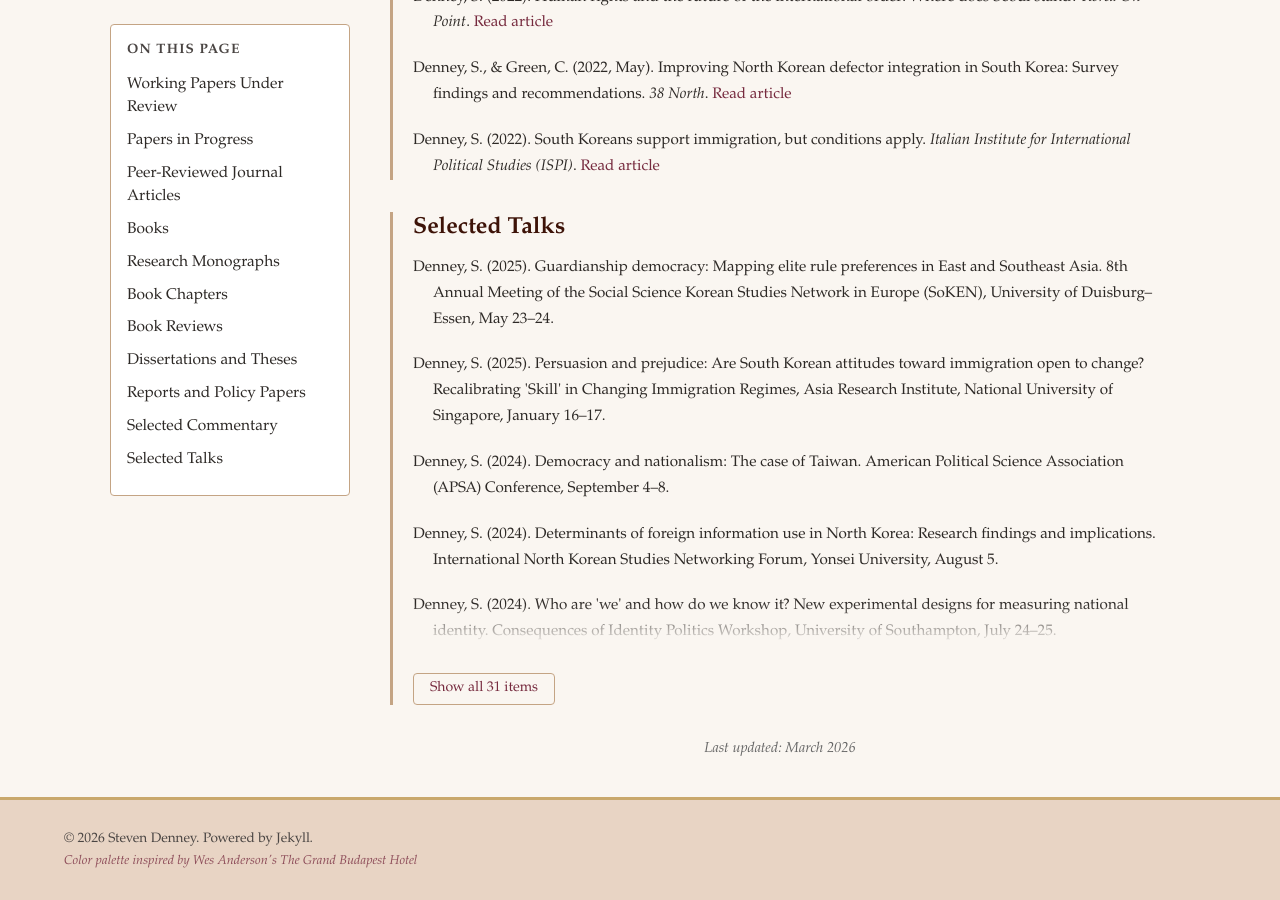
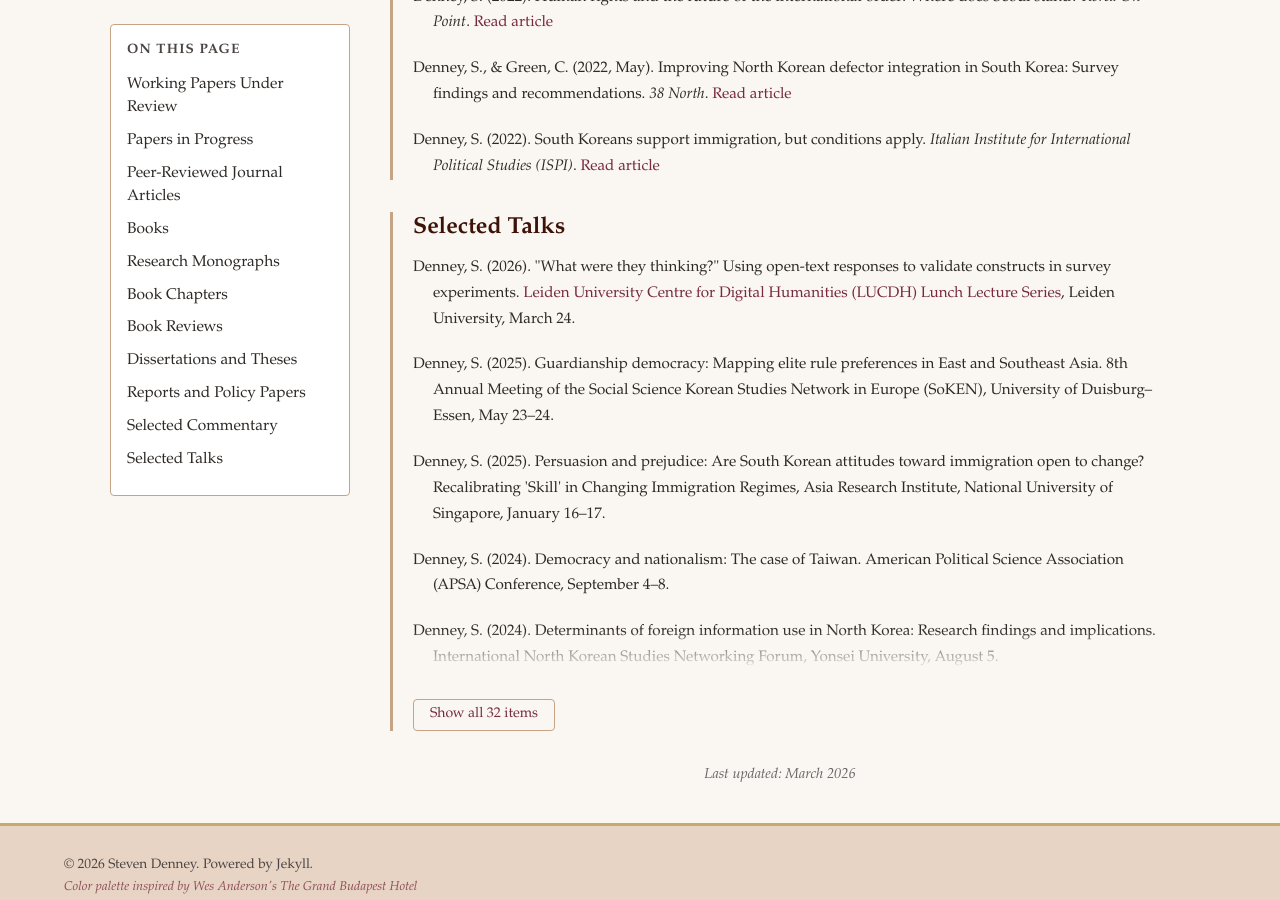
Before and after one commit to scdenney/scdenney.github.io, a Jekyll site: the page built from research.md, in a window 1280 px wide and 900 px high, scrolled down 3620 px. Built offline with Jekyll 4.4.1, drawn with Linux system fonts in a browser that asks for light colours.

Commit message:
Update CV: add LUCDH talk, open-text WP, fix IMR citation

```diff
--- a/research.md
+++ b/research.md
@@ -324,6 +324,10 @@ Denney, S. (2022). South Koreans support immigration, but conditions apply. <em>
 <h2 id="talks">Selected Talks</h2>
 
 <p class="publication-item">
+Denney, S. (2026). "What were they thinking?" Using open-text responses to validate constructs in survey experiments. <a href="https://www.universiteitleiden.nl/en/events/2026/03/lunch-lecture-steven-denney" target="_blank">Leiden University Centre for Digital Humanities (LUCDH) Lunch Lecture Series</a>, Leiden University, March 24.
+</p>
+
+<p class="publication-item">
 Denney, S. (2025). Guardianship democracy: Mapping elite rule preferences in East and Southeast Asia. 8th Annual Meeting of the Social Science Korean Studies Network in Europe (SoKEN), University of Duisburg–Essen, May 23–24.
 </p>
 
```
Also changed, not shown: 2 other files.
